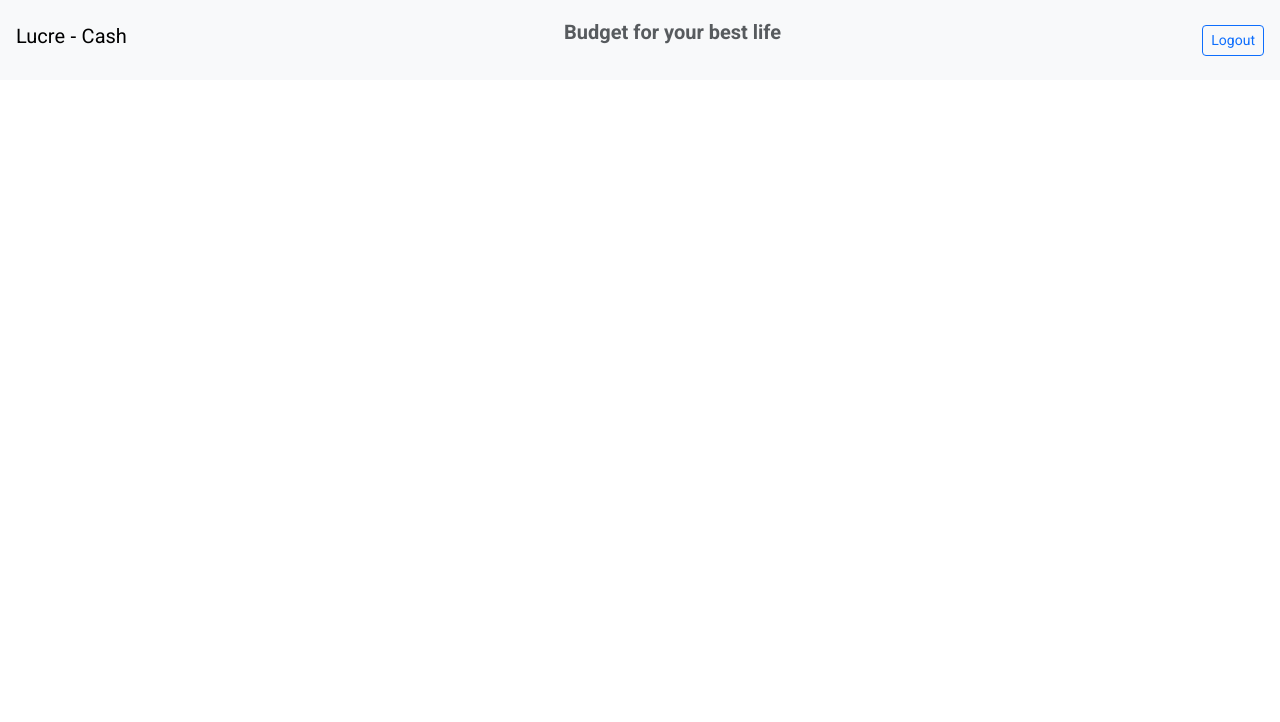
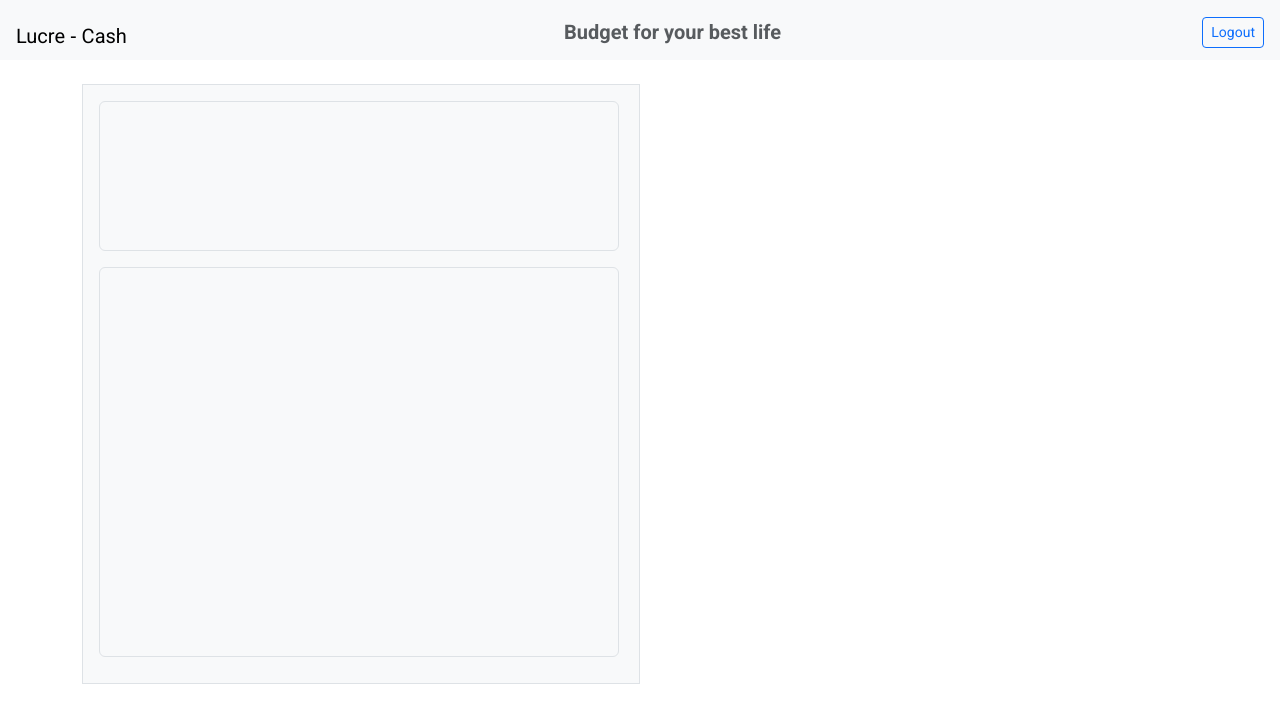
Before and after one commit to adara-code/lucreCashApp-Frontend-Design, a plain HTML site: page views/dashboard.html in a window 1280 px wide. Drawn offline with Linux system fonts and the light colour scheme; a web font is replaced by a local one.

Commit message:
profile section skeleton design complete

```diff
--- a/views/dashboard.html
+++ b/views/dashboard.html
@@ -10,15 +10,40 @@
 </head>
 <body>
     <section id="navBar">
-            <nav class="navbar bg-body-tertiary">
+            <nav class="navbar bg-body-tertiary" style="height: 60px;">
                 <div class="container-fluid d-flex justify-content-between align-items-center">
                   <p class="navbar-brand ms-1 mt-2 d-inline-block ">Lucre &#8208; Cash</p>
                   <p class="text-muted fs-5 fw-semibold">Budget for your best life</p>
-                    <button class="btn btn-sm btn-outline-primary me-1" type="button">Logout</button>
+                    <button class="btn btn-sm btn-outline-primary me-1 mb-3" type="button">Logout</button>
                 </div>
               </nav>
+    </section>
+    <!-- End of Navbar Section -->
+
+    <!-- Profile Section -->
+    <section>
+        <div class="container">
+            <div class="row">
+                <div class="justify-content-center align-items-center">
+                    <div class="col-md-6 border bg-body-tertiary my-4" style="height: 600px;">
+                        <div id="userProfile" class="border m-3 rounded-2" style="height: 150px; width: 520px;"></div>
+                        <div class="border m-3 rounded-2" style="height:390px; width: 520px;"></div>
+
+
+
+
+                    </div>
+                </div>
+            </div>
+        </div>
+
     </section>
 
 
 </body>
 </html>
+
+
+<!-- NavBar Colors -->
+<!-- bg-body-tertiary -->
+<!-- bg-primary  -->
```
